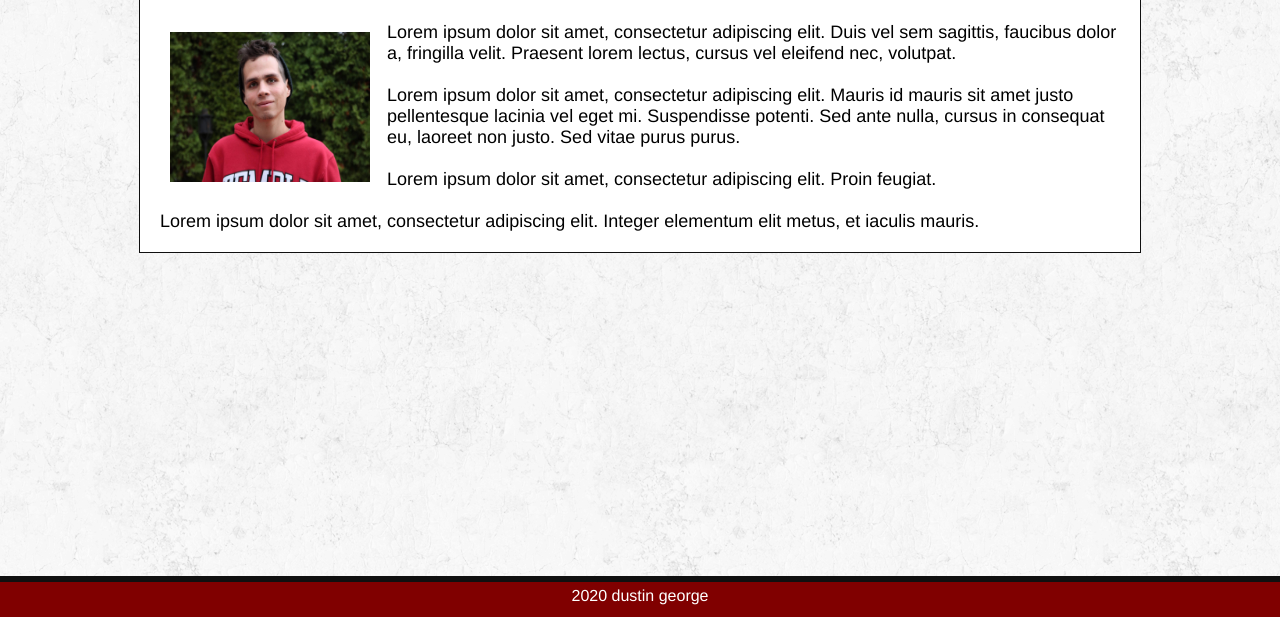
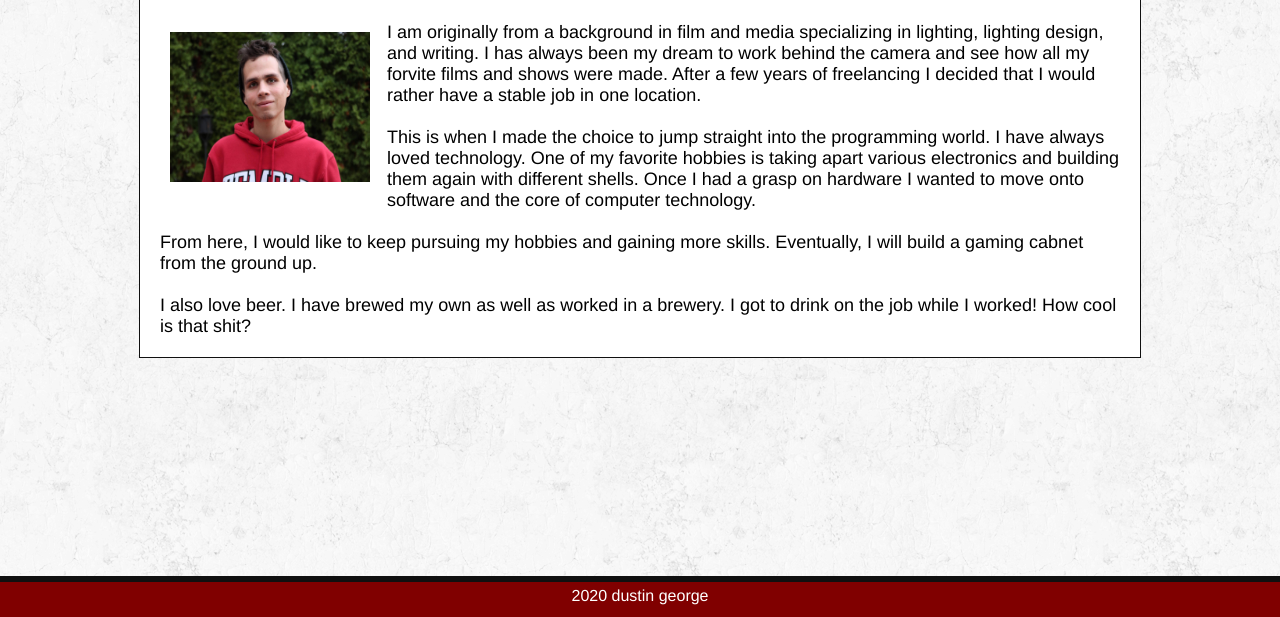
Before and after one commit to DustinG27/Baisic-Portfolio, a plain HTML site: page index.html in a window 1280 px wide. Shown: the part 183-800 px from the top of the page. Drawn offline with Linux system fonts and the light colour scheme.

Commit message:
added image to trivia game and changed the about me bio text

```diff
--- a/index.html
+++ b/index.html
@@ -30,26 +30,30 @@
           <img src="images/Headshot.jpg" alt="Headshot" class="Headshot" />
 
           <p>
-            Lorem ipsum dolor sit amet, consectetur adipiscing elit. Duis vel
-            sem sagittis, faucibus dolor a, fringilla velit. Praesent lorem
-            lectus, cursus vel eleifend nec, volutpat.
+            I am originally from a background in film and media specializing in
+            lighting, lighting design, and writing. I has always been my dream
+            to work behind the camera and see how all my forvite films and shows
+            were made. After a few years of freelancing I decided that I would
+            rather have a stable job in one location.
           </p>
           <br />
           <p>
-            Lorem ipsum dolor sit amet, consectetur adipiscing elit. Mauris id
-            mauris sit amet justo pellentesque lacinia vel eget mi. Suspendisse
-            potenti. Sed ante nulla, cursus in consequat eu, laoreet non justo.
-            Sed vitae purus purus.
+            This is when I made the choice to jump straight into the programming
+            world. I have always loved technology. One of my favorite hobbies is
+            taking apart various electronics and building them again with
+            different shells. Once I had a grasp on hardware I wanted to move
+            onto software and the core of computer technology.
           </p>
           <br />
           <p>
-            Lorem ipsum dolor sit amet, consectetur adipiscing elit. Proin
-            feugiat.
+            From here, I would like to keep pursuing my hobbies and gaining more
+            skills. Eventually, I will build a gaming cabnet from the ground up.
           </p>
           <br />
           <p>
-            Lorem ipsum dolor sit amet, consectetur adipiscing elit. Integer
-            elementum elit metus, et iaculis mauris.
+            I also love beer. I have brewed my own as well as worked in a
+            brewery. I got to drink on the job while I worked! How cool is that
+            shit?
           </p>
         </div>
       </div>
```
Also changed, not shown: portfolio.html (+1 -1 lines), 1 other file.
